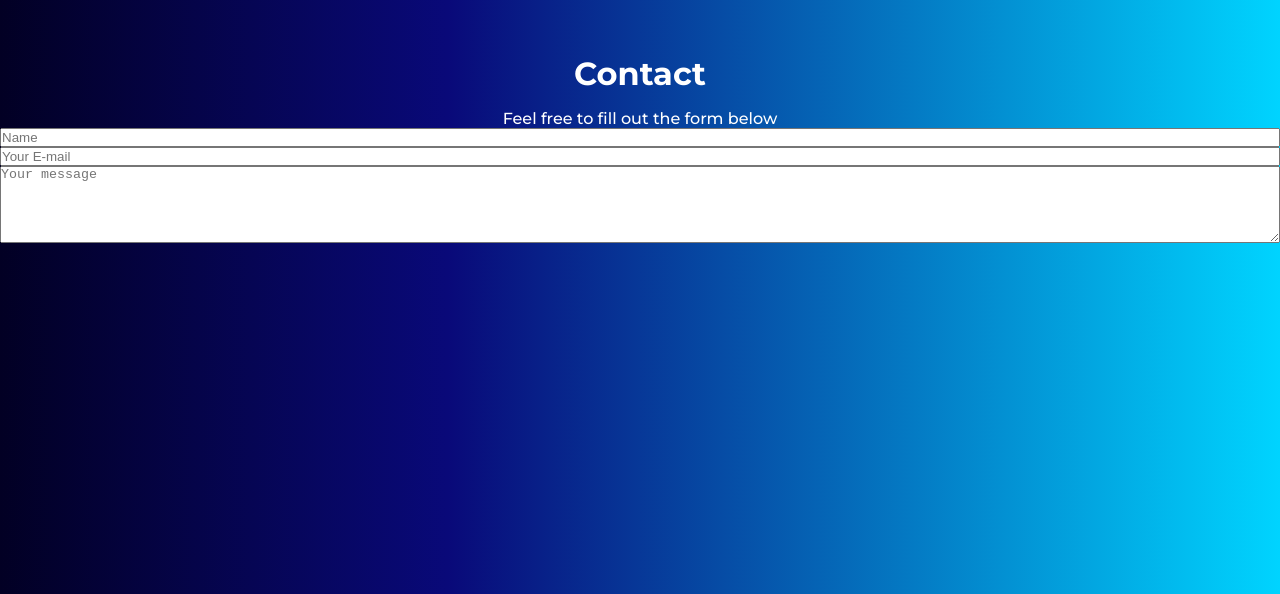
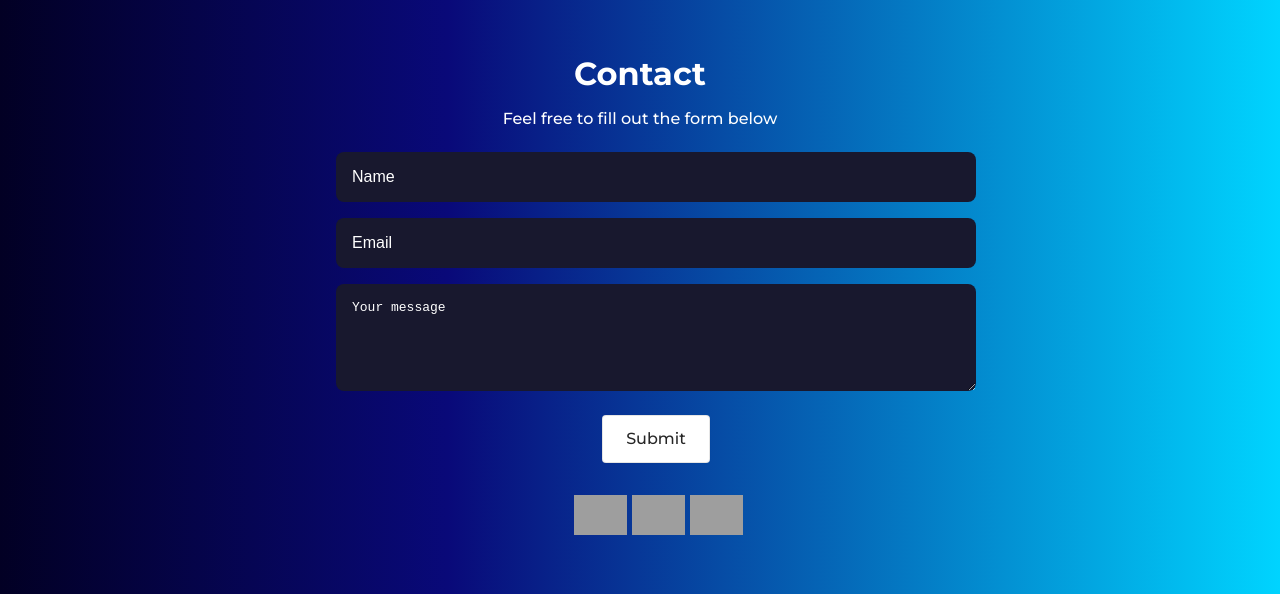
Before and after one commit to M1rzoni/mirza.github.io, a React (Create React App) app: page / in a window 1280 px wide. Shown: the part 2400-2994 px from the top of the page. Built offline with nearby package versions, Linux system fonts and the light colour scheme; grey boxes are pictures that could not be loaded; a web font is replaced by a local one.

Commit message:
Contact finished, new component Footer

```diff
--- a/public/style.css
+++ b/public/style.css
@@ -267,8 +267,101 @@ home-content-container{
 }
 
 .contact-content{
+    margin: 1rem;
     display: flex;
     flex-direction: column;
+    align-items: center;
+    justify-content: center;
+    width: 100%;
+    max-width: 93rem;
+}
+
+.myName, .email , .msg{
+    font-size: medium;
+    width: 100%;
+    max-width: 40rem;
+    margin: 0.5rem;
+    padding: 1rem;
+    color: white;
+    background-color: #18182e;
+    border: none;
+    border-radius: 0.5rem;
+}
+
+.msg::placeholder{
+    color: white;
+}
+
+.email::placeholder{
+    color: white;
+}
+
+.myName::placeholder{
+    color: white;
+}
+
+.btn-submit{
+    align-items: center;
+    background-color: #FFFFFF;
+    border: 1px solid rgba(0, 0, 0, 0.1);
+    border-radius: .25rem;
+    box-shadow: rgba(0, 0, 0, 0.02) 0 1px 3px 0;
+    box-sizing: border-box;
+    color: rgba(0, 0, 0, 0.85);
+    cursor: pointer;
+    display: inline-flex;
+    font-family: "Montserrat", sans-serif;
+    font-optical-sizing: auto;
+    font-weight: 500;
+    font-style: normal;
+    font-size: 16px;
+    justify-content: center;
+    line-height: 1.25;
+    margin: 0;
+    min-height: 3rem;
+    padding: calc(.875rem - 1px) calc(1.5rem - 1px);
+    position: relative;
+    text-decoration: none;
+    transition: all 250ms;
+    user-select: none;
+    -webkit-user-select: none;
+    touch-action: manipulation;
+    vertical-align: baseline;
+    width: auto;
+    margin-top: 1rem;
+}
+
+.btn-submit:hover,
+.btn-submit:focus {
+  border-color: rgba(0, 0, 0, 0.15);
+  box-shadow: rgba(0, 0, 0, 0.1) 0 4px 12px;
+  color: rgba(0, 0, 0, 0.65);
+}
+
+.btn-submit:hover {
+  transform: translateY(-1px);
+}
+
+.btn-submit:active {
+  background-color: #F0F0F1;
+  border-color: rgba(0, 0, 0, 0.15);
+  box-shadow: rgba(0, 0, 0, 0.06) 0 2px 4px;
+  color: rgba(0, 0, 0, 0.65);
+  transform: translateY(0);
+}
+
+.img-container img{
+
+    height: 2.5rem;
+    margin: 2rem 0 5px 5px;
+}
+
+.footer{
+    height: 4rem;
+    display: flex;
+    justify-content: center;
+    color: white;
+    font-weight: 500;
 }
 
 @media screen and (min-width: 1300px){
--- a/src/components/App.jsx
+++ b/src/components/App.jsx
@@ -4,6 +4,7 @@ import Home from "./Home";
 import About from "./About";
 import Projects from "./Projects";
 import Contact from "./Contact";
+import Footer from "./Footer";
 
 
 function App(){
@@ -20,6 +21,7 @@ function App(){
         />
         <Projects />
         <Contact />
+        <Footer />
     </div>
     )
 }
--- a/src/components/Contact.jsx
+++ b/src/components/Contact.jsx
@@ -10,9 +10,15 @@ function Contact(){
             <p>Feel free to fill out the form below</p>
           </div>
              <div className="contact-content">
-                <input type="text" placeholder="Name" />
-                <input type="email" placeholder="Your E-mail"></input>
-                <textarea name="message" rows={5} placeholder="Your message"></textarea>
+                <input className="myName" type="text" placeholder="Name" />
+                <input className="email" type="email" placeholder="Email"></input>
+                <textarea className="msg" name="message" rows={5} placeholder="Your message"></textarea>
+                <button className="btn-submit">Submit</button>
+                 <div className="img-container">
+                <a href="https://www.youtube.com/" rel="noreferrer" target="_blank"><img  alt="instagram" src="https://cdn-icons-png.flaticon.com/128/2111/2111463.png"></img></a>
+                <a href="https://github.com/M1rzoni" rel="noreferrer" target="_blank"><img alt="github" src="https://cdn-icons-png.flaticon.com/128/3291/3291695.png"></img></a>
+                <a href="https://www.youtube.com/" rel="noreferrer" target="_blank"><img alt="linkdin" src="https://cdn-icons-png.flaticon.com/128/4494/4494497.png"></img></a>
+                 </div>
              </div>
         </div>
     </section>
```
